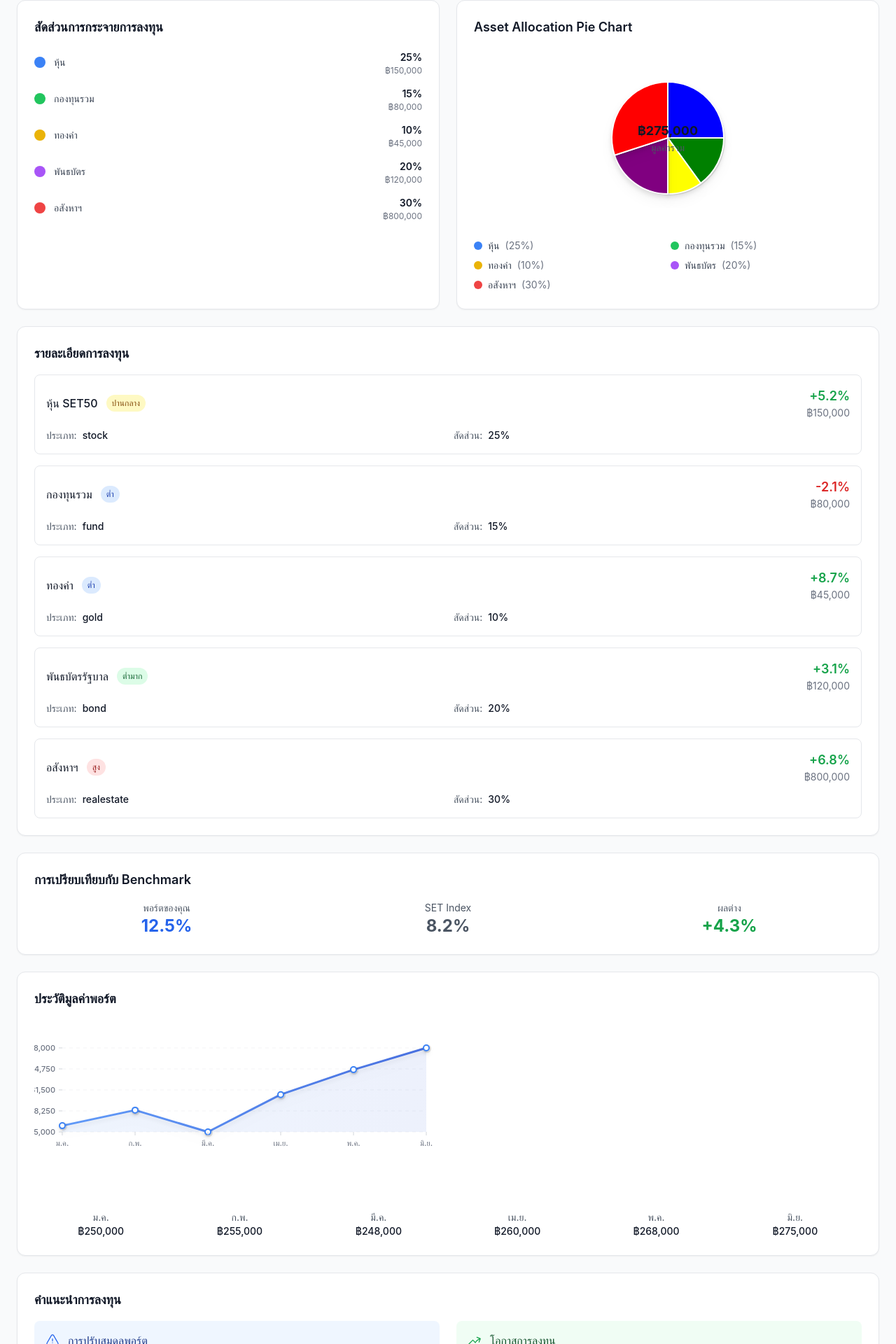
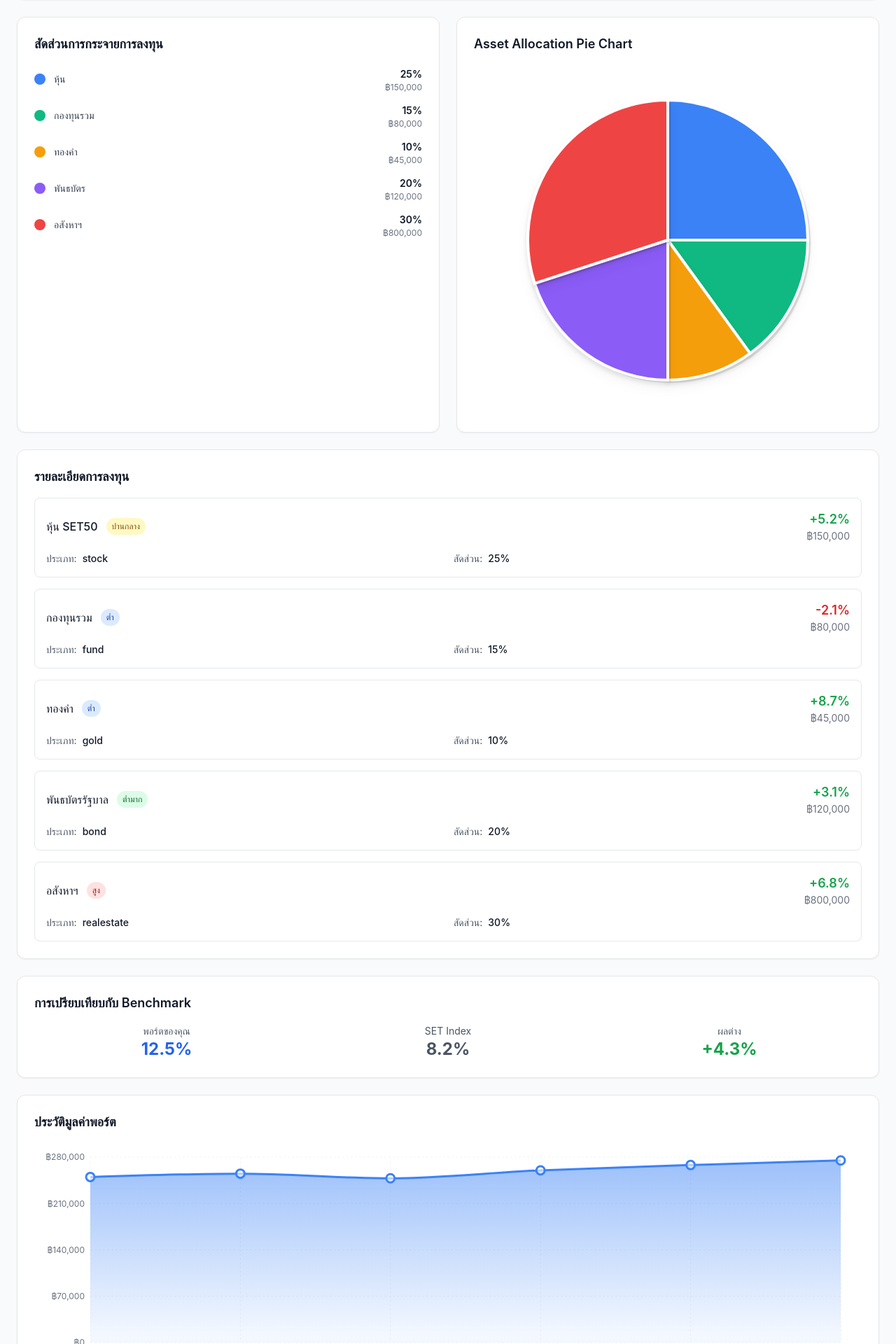
Before and after one commit to nuttapong111/money_summary, a Next.js app in the folder frontend/: page /dashboard/investment-portfolio in a window 1280 px wide. Shown: the part 370-2290 px from the top of the page at 70% size. Built offline with nearby package versions, Linux system fonts and the light colour scheme.

Commit message:
feat: ปรับปรุง investment portfolio - เพิ่ม tooltip สำหรับ pie chart และเปลี่ยน line chart เป็น Recharts

```diff
--- a/frontend/src/app/dashboard/investment-portfolio/page.tsx
+++ b/frontend/src/app/dashboard/investment-portfolio/page.tsx
@@ -11,6 +11,7 @@ import {
   PlusIcon,
   XMarkIcon
 } from '@heroicons/react/24/outline'
+import { LineChart, Line, XAxis, YAxis, CartesianGrid, Tooltip, ResponsiveContainer, Area, AreaChart } from 'recharts'
 
 interface Investment {
   name: string
@@ -28,6 +29,12 @@ export default function InvestmentPortfolioPage() {
     value: '',
     type: 'stock',
     risk: 'medium'
+  })
+  const [tooltip, setTooltip] = useState({
+    show: false,
+    text: '',
+    x: 0,
+    y: 0
   })
 
   // Mock data
@@ -125,11 +132,41 @@ export default function InvestmentPortfolioPage() {
     setShowAddForm(false)
   }
 
+  const handleMouseEnter = (e: React.MouseEvent, asset: any) => {
+    const rect = e.currentTarget.getBoundingClientRect()
+
+    setTooltip({
+      show: true,
+      text: `${asset.type}: ${asset.percentage}% (฿${asset.value?.toLocaleString()})`,
+      x: rect.left + rect.width / 2,
+      y: rect.top - 50
+    })
+  }
+
+  const handleMouseMove = (e: React.MouseEvent) => {
+    if (tooltip.show) {
+      setTooltip(prev => ({
+        ...prev,
+        x: e.clientX,
+        y: e.clientY - 50
+      }))
+    }
+  }
+
+  const handleMouseLeave = () => {
+    setTooltip({
+      show: false,
+      text: '',
+      x: 0,
+      y: 0
+    })
+  }
+
   // สร้าง Pie Chart SVG แบบ Modern
   const createPieChart = () => {
-    const radius = 80
-    const centerX = 100
-    const centerY = 100
+    const radius = 200 // เพิ่มขนาด radius จาก 80 เป็น 200
+    const centerX = 250 // ปรับ centerX จาก 100 เป็น 250 (ครึ่งหนึ่งของ 500)
+    const centerY = 250 // ปรับ centerY จาก 100 เป็น 250 (ครึ่งหนึ่งของ 500)
     let currentAngle = 0
 
     return assetAllocation.map((asset, index) => {
@@ -154,177 +191,144 @@ export default function InvestmentPortfolioPage() {
         'Z'
       ].join(' ')
 
-      // สร้าง shadow effect และ gradient
+      // แปลงสีจาก Tailwind เป็น hex
+      const getColorHex = (colorClass: string) => {
+        switch (colorClass) {
+          case 'bg-blue-500': return '#3b82f6'
+          case 'bg-green-500': return '#10b981'
+          case 'bg-yellow-500': return '#f59e0b'
+          case 'bg-purple-500': return '#8b5cf6'
+          case 'bg-red-500': return '#ef4444'
+          default: return '#6b7280'
+        }
+      }
+
       return (
         <g key={index}>
           {/* Shadow */}
           <path
             d={pathData}
             fill="rgba(0,0,0,0.1)"
-            transform="translate(2,2)"
+            transform="translate(4,4)" // เพิ่ม shadow offset จาก 2 เป็น 4
           />
           {/* Main slice */}
           <path
             d={pathData}
-            fill={asset.color.replace('bg-', '').replace('-500', '')}
+            fill={getColorHex(asset.color)}
             className="hover:opacity-80 transition-all duration-300 cursor-pointer drop-shadow-lg"
             stroke="white"
-            strokeWidth="2"
+            strokeWidth="4"
+            onMouseEnter={(e) => handleMouseEnter(e, asset)}
+            onMouseLeave={handleMouseLeave}
           />
         </g>
       )
     })
   }
 
-  // สร้าง Line Chart SVG แบบ Modern
+  // สร้าง Line Chart ด้วย Recharts
   const createLineChart = () => {
-    const width = 600
-    const height = 200
-    const padding = 40
-    const chartWidth = width - 2 * padding
-    const chartHeight = height - 2 * padding
-
-    const maxValue = Math.max(...portfolioHistory.map(item => item.value))
-    const minValue = Math.min(...portfolioHistory.map(item => item.value))
-    const valueRange = maxValue - minValue
-
-    const points = portfolioHistory.map((item, index) => {
-      const x = padding + (index / (portfolioHistory.length - 1)) * chartWidth
-      const y = padding + ((maxValue - item.value) / valueRange) * chartHeight
-      return { x, y, value: item.value, month: item.month }
-    })
-
-    const pathData = points.map((point, index) => {
-      if (index === 0) return `M ${point.x} ${point.y}`
-      return `L ${point.x} ${point.y}`
-    }).join(' ')
-
-    // สร้าง gradient สำหรับ line
-    const gradientId = "lineGradient"
-
     return (
-      <svg width={width} height={height} className="w-full h-full">
-        {/* Definitions for gradients */}
+      <ResponsiveContainer width="100%" height="100%">
+        <AreaChart
+          data={portfolioHistory}
+          margin={{
+            top: 20,
+            right: 30,
+            left: 20,
+            bottom: 5,
+          }}
+        >
           <defs>
-          <linearGradient id={gradientId} x1="0%" y1="0%" x2="100%" y2="0%">
-            <stop offset="0%" stopColor="#3b82f6" stopOpacity="0.8"/>
-            <stop offset="100%" stopColor="#1d4ed8" stopOpacity="0.8"/>
+            <linearGradient id="colorValue" x1="0" y1="0" x2="0" y2="1">
+              <stop offset="5%" stopColor="#3b82f6" stopOpacity={0.8}/>
+              <stop offset="95%" stopColor="#3b82f6" stopOpacity={0.1}/>
             </linearGradient>
           </defs>
-
-        {/* Background grid */}
-        {[0, 1, 2, 3, 4].map(i => (
-          <line
-            key={i}
-            x1={padding}
-            y1={padding + (i / 4) * chartHeight}
-            x2={width - padding}
-            y2={padding + (i / 4) * chartHeight}
-            stroke="#f3f4f6"
-            strokeWidth="1"
-            strokeDasharray="5,5"
+          <CartesianGrid strokeDasharray="3 3" stroke="#f3f4f6" />
+          <XAxis
+            dataKey="month"
+            axisLine={false}
+            tickLine={false}
+            tick={{ fontSize: 12, fill: '#6b7280' }}
           />
-        ))}
-
-        {/* Area fill under line */}
-        <path
-          d={`${pathData} L ${points[points.length - 1].x} ${height - padding} L ${points[0].x} ${height - padding} Z`}
-          fill="url(#lineGradient)"
-          opacity="0.1"
+          <YAxis
+            axisLine={false}
+            tickLine={false}
+            tick={{ fontSize: 12, fill: '#6b7280' }}
+            tickFormatter={(value) => `฿${value.toLocaleString()}`}
           />
-
-        {/* Main line chart */}
-        <path
-          d={pathData}
-          stroke="url(#lineGradient)"
-          strokeWidth="3"
-          fill="none"
-          className="drop-shadow-lg"
-          strokeLinecap="round"
-          strokeLinejoin="round"
+          <Tooltip
+            formatter={(value: any) => [`฿${value.toLocaleString()}`, 'มูลค่า']}
+            labelFormatter={(label) => `เดือน: ${label}`}
+            contentStyle={{
+              backgroundColor: 'rgba(255, 255, 255, 0.95)',
+              border: '1px solid #e5e7eb',
+              borderRadius: '8px',
+              boxShadow: '0 4px 6px rgba(0, 0, 0, 0.1)'
+            }}
           />
-
-        {/* Data points with modern design */}
-        {points.map((point, index) => (
-          <g key={index}>
-            {/* Point shadow */}
-            <circle
-              cx={point.x}
-              cy={point.y}
-              r="6"
-              fill="rgba(0,0,0,0.1)"
-              transform="translate(1,1)"
+          <Area
+            type="monotone"
+            dataKey="value"
+            stroke="#3b82f6"
+            strokeWidth={3}
+            fill="url(#colorValue)"
+            dot={{
+              fill: '#ffffff',
+              stroke: '#3b82f6',
+              strokeWidth: 3,
+              r: 6,
+            }}
+            activeDot={{
+              r: 8,
+              stroke: '#3b82f6',
+              strokeWidth: 3,
+              fill: '#ffffff',
+            }}
           />
-            {/* Main point */}
-            <circle
-              cx={point.x}
-              cy={point.y}
-              r="4"
-              fill="white"
-              stroke="#3b82f6"
-              strokeWidth="2"
-              className="hover:r-6 transition-all duration-200 cursor-pointer drop-shadow-md"
-            />
-          </g>
-        ))}
-
-        {/* Y-axis labels with better positioning */}
-        {[0, 1, 2, 3, 4].map(i => {
-          const value = Math.round(minValue + (i / 4) * valueRange)
-          const y = padding + (i / 4) * chartHeight
-          return (
-            <g key={i}>
-              <line
-                x1={padding - 5}
-                y1={y}
-                x2={padding}
-                y2={y}
-                stroke="#d1d5db"
-                strokeWidth="1"
-              />
-              <text
-                x={padding - 10}
-                y={y + 4}
-                textAnchor="end"
-                fontSize="11"
-                fill="#6b7280"
-                className="font-medium"
-              >
-                ฿{value.toLocaleString()}
-              </text>
-            </g>
-          )
-        })}
-
-        {/* X-axis labels with better positioning */}
-        {points.map((point, index) => (
-          <g key={index}>
-            <line
-              x1={point.x}
-              y1={height - padding}
-              x2={point.x}
-              y2={height - padding + 5}
-              stroke="#d1d5db"
-              strokeWidth="1"
-            />
-            <text
-              x={point.x}
-              y={height - padding + 20}
-              textAnchor="middle"
-              fontSize="11"
-              fill="#6b7280"
-              className="font-medium"
-            >
-              {point.month}
-            </text>
-          </g>
-        ))}
-      </svg>
+        </AreaChart>
+      </ResponsiveContainer>
     )
   }
 
   return (
     <div className="space-y-6">
+      {/* CSS for tooltips */}
+      <style>{`
+        .tooltip {
+          position: fixed;
+          background: rgba(0, 0, 0, 0.9);
+          color: white;
+          padding: 8px 12px;
+          border-radius: 6px;
+          font-size: 12px;
+          white-space: nowrap;
+          z-index: 1000;
+          pointer-events: none;
+          box-shadow: 0 4px 6px rgba(0, 0, 0, 0.1);
+          opacity: 0;
+          transition: opacity 0.2s ease;
+          font-family: -apple-system, BlinkMacSystemFont, 'Segoe UI', Roboto, sans-serif;
+          transform: translateX(-50%);
+        }
+        .tooltip.show {
+          opacity: 1;
+        }
+        .tooltip::after {
+          content: '';
+          position: absolute;
+          top: 100%;
+          left: 50%;
+          transform: translateX(-50%);
+          border: 5px solid transparent;
+          border-top-color: rgba(0, 0, 0, 0.9);
+        }
+        .pie-chart-container {
+          position: relative;
+        }
+      `}</style>
+
       {/* Header with Add Button */}
       <div className="flex flex-col sm:flex-row sm:items-center sm:justify-between space-y-4 sm:space-y-0">
         <div>
@@ -377,7 +381,16 @@ export default function InvestmentPortfolioPage() {
             {assetAllocation.map((asset, index) => (
               <div key={index} className="flex items-center justify-between">
                 <div className="flex items-center space-x-3">
-                  <div className={`w-4 h-4 rounded-full ${asset.color}`}></div>
+                  <div
+                    className="w-4 h-4 rounded-full"
+                    style={{
+                      backgroundColor: asset.color === 'bg-blue-500' ? '#3b82f6' :
+                                  asset.color === 'bg-green-500' ? '#10b981' :
+                                  asset.color === 'bg-yellow-500' ? '#f59e0b' :
+                                  asset.color === 'bg-purple-500' ? '#8b5cf6' :
+                                  asset.color === 'bg-red-500' ? '#ef4444' : '#6b7280'
+                    }}
+                  ></div>
                   <span className="text-sm font-medium text-gray-700">{asset.type}</span>
                 </div>
                 <div className="text-right">
@@ -391,32 +404,29 @@ export default function InvestmentPortfolioPage() {
 
                 <div className="card">
           <h3 className="text-lg font-semibold text-gray-900 mb-4">Asset Allocation Pie Chart</h3>
-          <div className="h-64 flex items-center justify-center">
-            <div className="relative">
+          <div className="h-[500px] flex items-center justify-center">
+            <div
+              className="relative flex items-center justify-center w-full pie-chart-container"
+              onMouseMove={handleMouseMove}
+            >
               {/* Pie Chart SVG */}
-              <svg width="200" height="200" className="mx-auto">
+              <svg width="500" height="500" className="mx-auto">
                 {createPieChart()}
               </svg>
 
-              {/* Center text */}
-              <div className="absolute inset-0 flex items-center justify-center">
-                <div className="text-center">
-                  <p className="text-lg font-bold text-gray-900">฿{portfolio.totalValue.toLocaleString()}</p>
-                  <p className="text-sm text-gray-600">มูลค่ารวม</p>
+              {/* Tooltip */}
+              {tooltip.show && (
+                <div
+                  className="tooltip show"
+                  style={{
+                    left: tooltip.x,
+                    top: tooltip.y
+                  }}
+                >
+                  {tooltip.text}
                 </div>
+              )}
             </div>
-            </div>
-          </div>
-
-          {/* Legend */}
-          <div className="mt-4 grid grid-cols-2 gap-2">
-            {assetAllocation.map((asset, index) => (
-              <div key={index} className="flex items-center space-x-2 text-sm">
-                <div className={`w-3 h-3 rounded-full ${asset.color}`}></div>
-                <span className="text-gray-700">{asset.type}</span>
-                <span className="text-gray-500">({asset.percentage}%)</span>
-              </div>
-            ))}
           </div>
         </div>
       </div>
@@ -482,7 +492,7 @@ export default function InvestmentPortfolioPage() {
       {/* Portfolio History Chart */}
               <div className="card">
           <h3 className="text-lg font-semibold text-gray-900 mb-4">ประวัติมูลค่าพอร์ต</h3>
-        <div className="h-64 flex items-center justify-center">
+          <div className="h-80 w-full overflow-hidden">
             {createLineChart()}
           </div>
         <div className="mt-4 grid grid-cols-6 gap-2 text-center">
```
Also changed, not shown: frontend/package.json (+4 -4 lines), 1 other file (tests, documents, lock files or other folders). Lines whose indentation alone changed are shown as unchanged.
